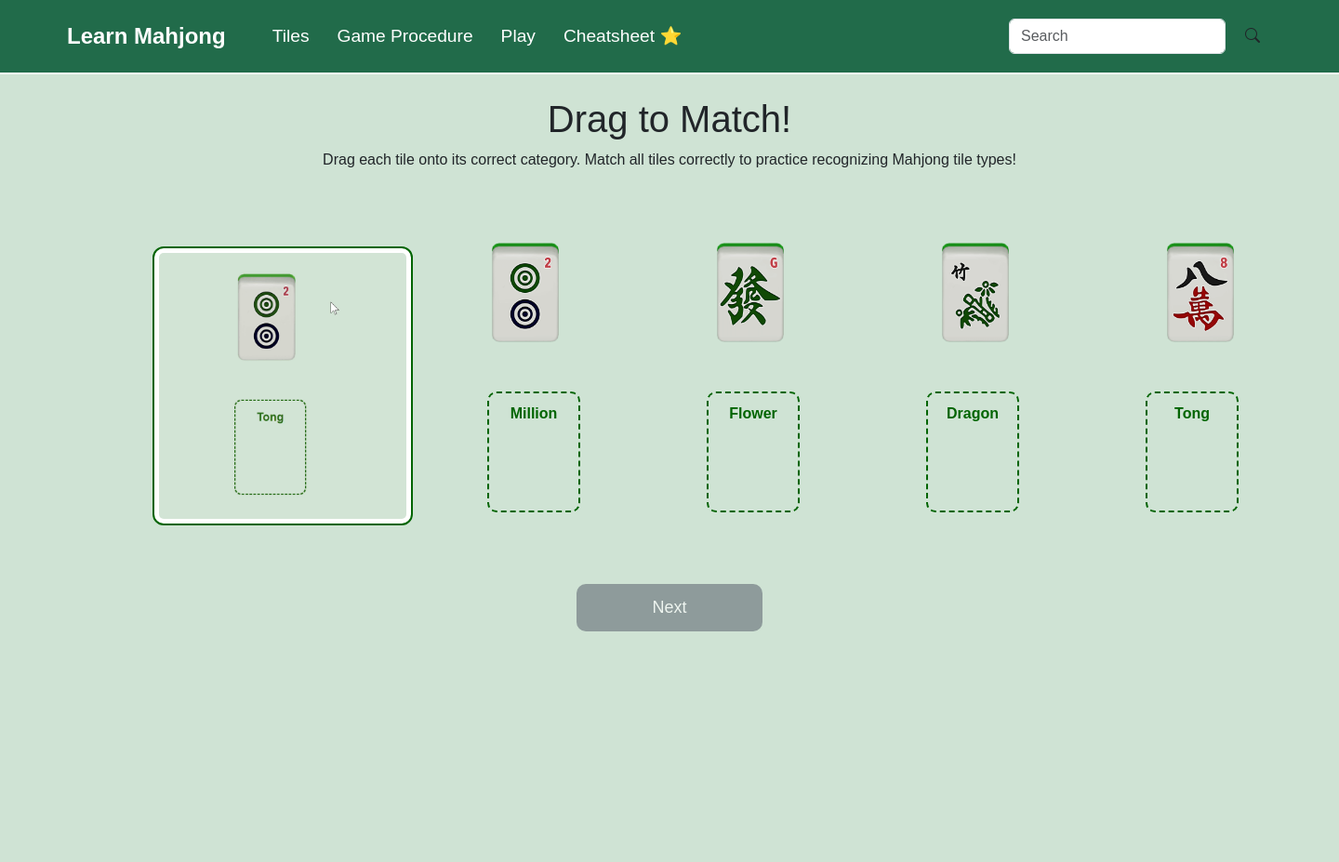
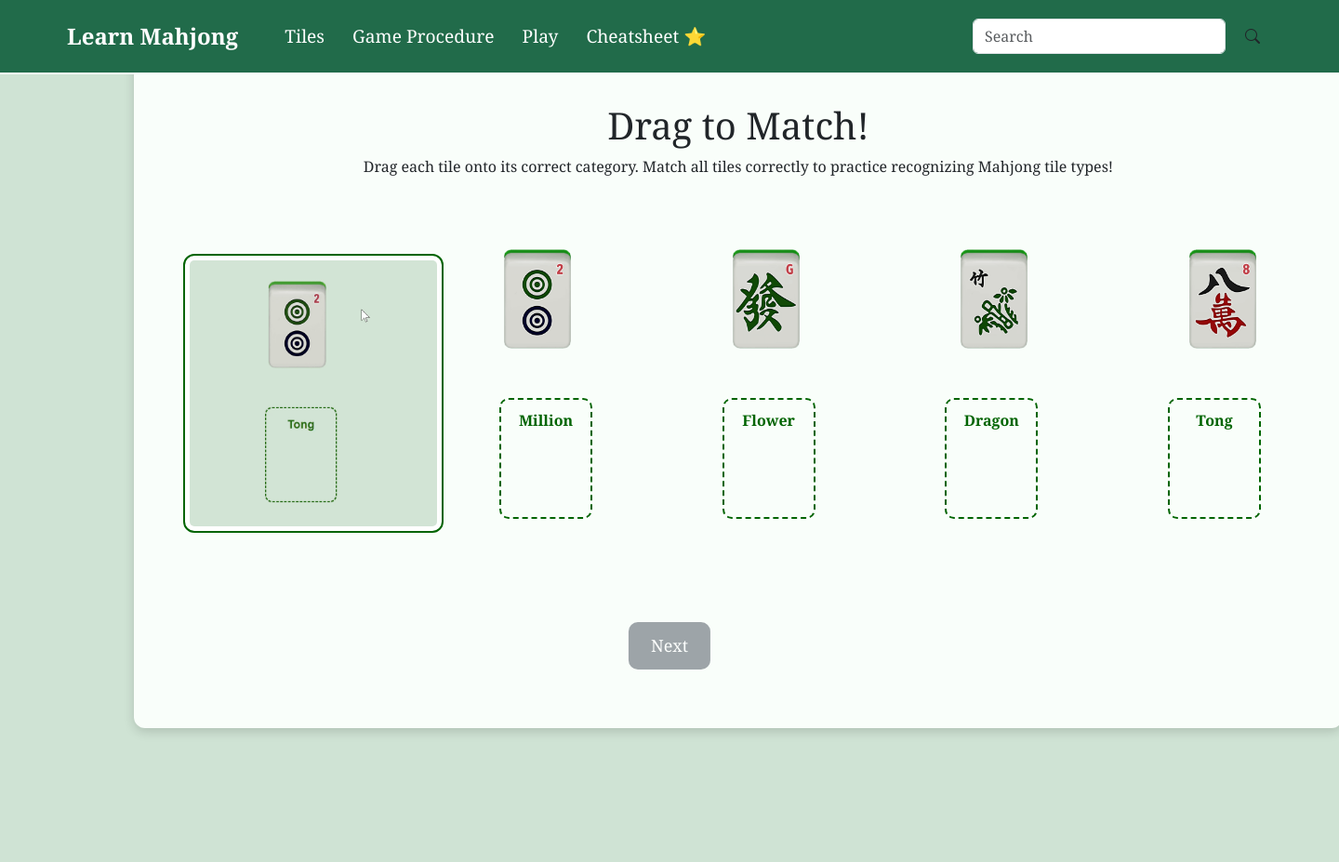
Before and after one commit to dby516/UIDesign_project, a Flask app: page /drag_to_match/1 in a window 1440 px wide. Shown: the whole page at 93% size. Before the commit the page ends 679 px from the top, so only its background shows below. Run offline with Flask 3, Linux system fonts and the light colour scheme.

Commit message:
Updated learning layout

```diff
--- a/static/game_procedure.css
+++ b/static/game_procedure.css
@@ -1,6 +1,16 @@
+.procedure-wrapper {
+    width: 100%;             /* fixed width */
+    height: 100%;            /* fixed height (optional) */
+    padding: 3% 10% 10% 10%;
+    margin: 0 auto;           /* center horizontally */
+    box-sizing: border-box;  /* ensures padding is included in the size */
+}
+
 .procedure-container {
     background-color: #f9fefa;
     padding: 60px 40px;
+    width: 1300px;             /* fixed width */
+    height: 740px;            /* fixed height (optional) */
     text-align: center;
     border-radius: 12px;
     box-shadow: 0 4px 12px rgba(0,0,0,0.15);
--- a/static/learn_tiles.js
+++ b/static/learn_tiles.js
@@ -39,7 +39,9 @@ document.addEventListener('DOMContentLoaded', () => {
         // Create a flex row: [type label] [tiles...]
         const row = document.createElement('div');
         // >>> ADDED >>>
-        row.className = 'd-flex flex-column align-items-start mb-4';
+        row.className = 'd-flex flex-row align-items-center mb-4 gap-3';
+
+        // row.className = 'd-flex flex-column align-items-start mb-4';
         // was originally: 'd-flex align-items-center mb-3'
         // <<< ADDED <<<
 
--- a/static/style.css
+++ b/static/style.css
@@ -1,6 +1,7 @@
 body {
     background-color: #cfe3d4;
-    font-family: Arial, sans-serif;
+    /* font-family: Arial, sans-serif; */
+    font-family: Georgia, 'Times New Roman', serif;
     margin: 0;
 }
 
@@ -47,6 +48,16 @@ body {
 .south { bottom: 45px; left: 50%; transform: translateX(-50%); }
 .west { left: 50px; top: 50%; transform: translateY(-50%); }
 .east { right: 50px; top: 50%; transform: translateY(-50%); }
+
+.player-info {
+    display: flex;
+    align-items: center;
+    gap: 0.5rem; /* optional spacing */
+}
+.player-info img {
+    height: 40px; /* adjust size if needed */
+}
+
 
 .player img {
     width: 60px;
@@ -221,6 +232,41 @@ body {
     color: darkgreen;
     text-align: center;
 }
+
+.nav-buttons {
+    display: flex;
+    gap: 10px;
+    bottom: 80px;
+}
+
+.nav-buttons button {
+    background-color: #f7d559;
+    color: #333;
+    border: none;
+    padding: 12px 24px;
+    font-size: 18px;
+    border-radius: 10px;
+    cursor: pointer;
+    transition: background-color 0.2s;
+    white-space: nowrap;
+}
+
+.nav-buttons a {
+    background-color: #f7d559;
+    color: #333;
+    border: none;
+    padding: 12px 24px;
+    font-size: 18px;
+    border-radius: 10px;
+    cursor: pointer;
+    transition: background-color 0.2s;
+    white-space: nowrap;
+}
+
+.nav-buttons button:hover {
+    background-color: #ffe589;
+}
+
 
 
 
--- a/templates/cheatsheet_modal.html
+++ b/templates/cheatsheet_modal.html
@@ -1,6 +1,6 @@
 
 <!-- Cheatsheet Button (hidden initially via JS) -->
-<button id="check-cheatsheet-btn" class="btn btn-success" style="position: fixed; top: 120px; right: 20px; z-index: 1000;display:none">
+<button id="check-cheatsheet-btn" class="btn btn-success" style="position: fixed; top: 110px; right: 150px; z-index: 1000;display:none">
   Check Cheatsheet ⭐
 </button>
 
--- a/templates/drag_to_match.html
+++ b/templates/drag_to_match.html
@@ -1,9 +1,7 @@
-{% extends "layout.html" %}
-
-
-{% block content %}
+{% extends "learn_tiles_layout.html" %}
+{% block learn_tiles_content %}
 {% include '/cheatsheet_modal.html' %}
-<div class="container py-5 px-4 px-lg-5 mt-5">
+<div class="container">
     <!-- Row 1: Drag to match header -->
     <div class="h1 text-center mt-2 mb-2">Drag to Match!</div>
     <div class="text-center mt-2 mb-5">Drag each tile onto its correct category. Match all tiles correctly to practice recognizing Mahjong tile types!</div>
@@ -11,12 +9,12 @@
     <!-- Row 2: Drag and Drop Section -->
     <div class="row align-items-center">
         <!-- Left Column: Guide Image -->
-        <div class="col-md-4 text-center mb-4 mb-md-0">
+        <div class="col-md-3 text-center mb-4 mb-md-0">
             <img src="/static/learn_data/drag2match_guide.gif" class="img-fluid tutorial-gif" alt="Drag to Match Guide">
         </div>
 
         <!-- Right Column: Game Area -->
-        <div class="col">
+        <div class="col px-lg-5">
             <!-- Sub-Row 0: Response Text -->
             <div id="response-text" class="text-center mt-4"></div>
             <!-- Sub-Row 1: Draggable Tiles -->
@@ -32,8 +30,7 @@
 
 
     <!-- Row 3: Navigation buttons -->
-    <div class="d-flex justify-content-center mt-1">
-        <div class="operation-buttons" style="width: 200px;">
+    <div class="nav-buttons position-absolute start-50 translate-middle-x">
         {% if step > 1 %}
             <button id="prev-btn" onclick="location.href='{{ url_for('drag_to_match', step=step - 1) }}'">Previous</button>
         {% endif %}
@@ -43,7 +40,7 @@
         {% else %}
             <button id="next-btn" onclick="location.href='{{ url_for('learn_tiles_end', step=1) }}'" class="btn btn-secondary" disabled>Next</button>
         {% endif %}
-        </div>
+
     </div>
 
 </div>
--- /dev/null
+++ b/templates/learn_tiles_layout.html
@@ -0,0 +1,12 @@
+{% extends "layout.html" %}
+{% block content %}
+
+<div class="procedure-wrapper">
+    <div class="procedure-container">
+        {% block learn_tiles_content %}
+        {% endblock %}
+    </div>
+</div>
+<link href="{{ url_for('static', filename='game_procedure.css') }}" rel="stylesheet" />
+
+{% endblock %}
--- a/templates/play_round.html
+++ b/templates/play_round.html
@@ -19,7 +19,11 @@
       </div>
       <div class="player south you">
         <div class="tile-row mb-2" id="player-hand"></div>
-        <img src="/static/avatars/avatar_s.png">
+        <div class="player-info">
+          <span>     </span>
+          <img src="/static/avatars/avatar_s.png">
+          <span class="text-white bold">You</span>
+        </div>
       </div>
 
       <!-- Discard Boxes -->
--- a/templates/quiz.html
+++ b/templates/quiz.html
@@ -21,7 +21,11 @@
                 <!-- <div class="tiles" id="player-hand"></div> -->
                  <!-- Bottom: Your Hand & Label -->
                 <div class="tile-row mb-2" id="player-hand"></div>
-                <img src="/static/avatars/avatar_s.png">
+                <div class="player-info">
+                    <span>     </span>
+                    <img src="/static/avatars/avatar_s.png">
+                    <span class="text-white bold">You</span>
+                </div>
             </div>
 
             <div class="center">
```
Also changed, not shown: templates/calling_tiles.html (+8 -6 lines), templates/learn_game_proc.html (+2 -7 lines), templates/learn_tiles.html (+21 -7 lines), templates/winning_hands.html (+22 -8 lines). Lines whose indentation alone changed are shown as unchanged.
